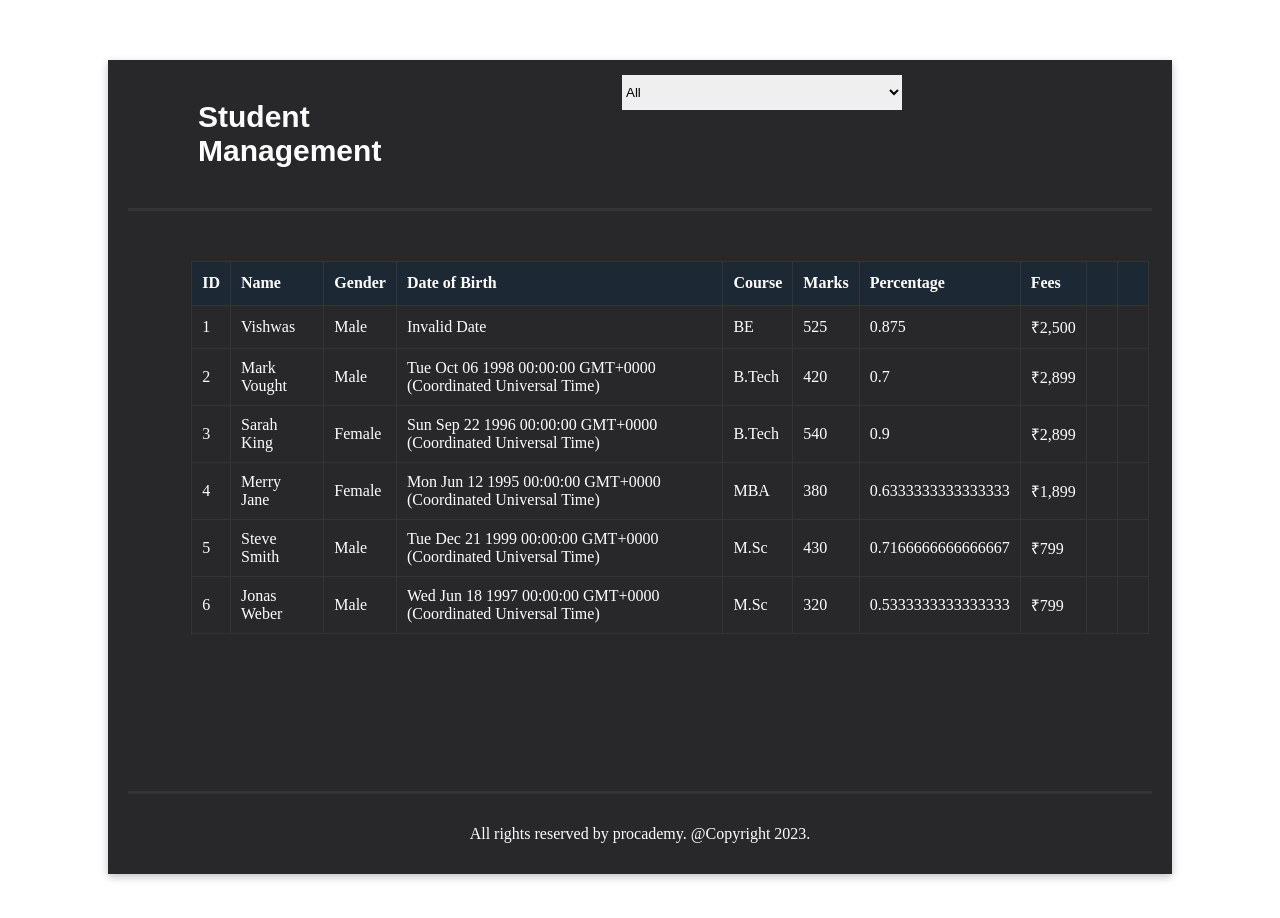
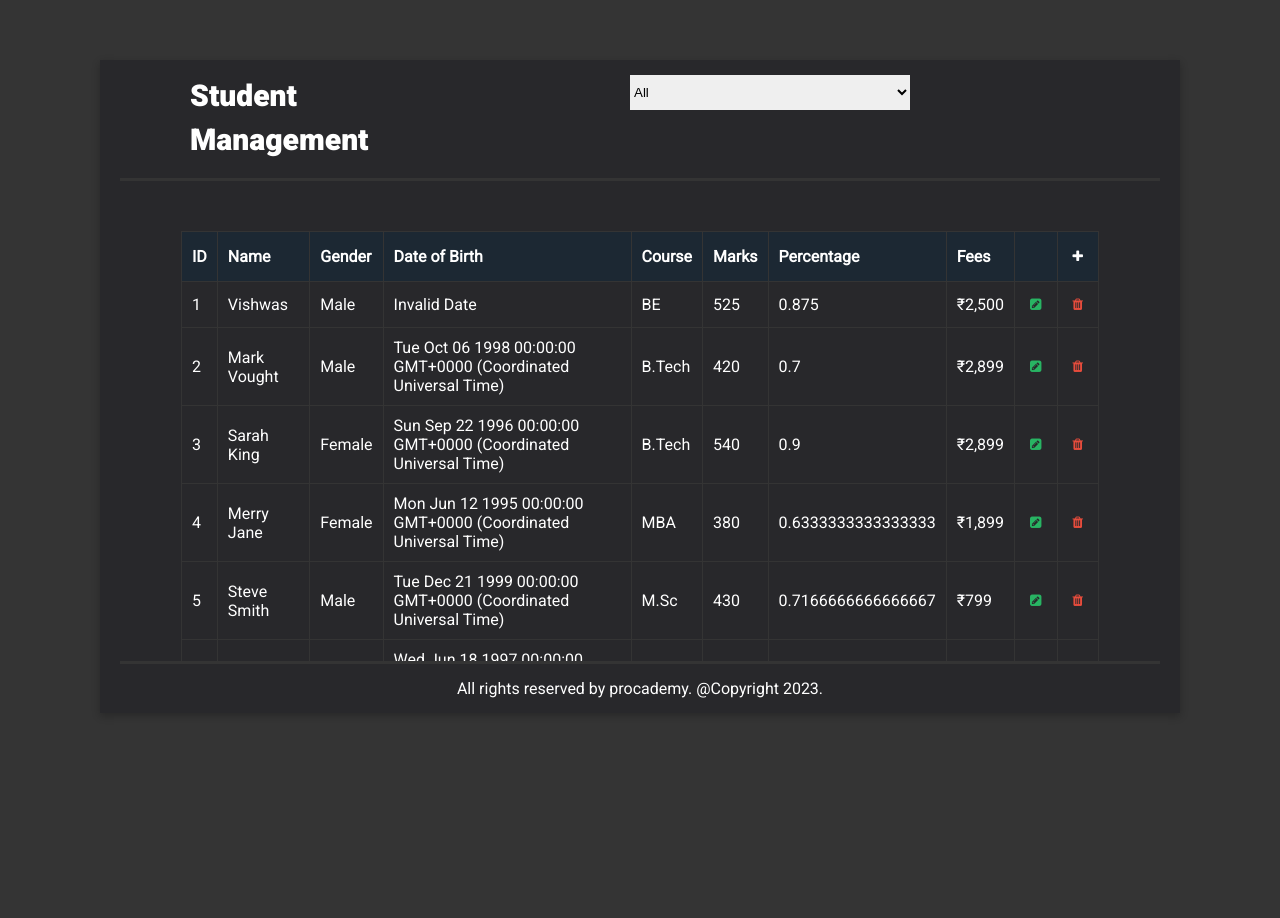
Before and after one commit to VIS-WAS/angular-pipes, an Angular app: page / in a window 1280 px wide. Shown: the top 918 px of the page. After the commit the page ends 800 px from the top, so only its background shows below. Built offline with nearby package versions, Linux system fonts and the light colour scheme.

Commit message:
styles and config file changes

```diff
--- a/src/styles.css
+++ b/src/styles.css
@@ -1 +1,14 @@
 /* You can add global styles to this file, and also import other style files */
+@import url("https://cdnjs.cloudflare.com/ajax/libs/font-awesome/4.7.0/css/font-awesome.min.css");
+@import url("https://fonts.googleapis.com/css2?family=Heebo:wght@900&family=Roboto:wght@100;300;400&display=swap");
+* {
+  margin: 0px;
+  padding: 0px;
+  box-sizing: border-box;
+}
+
+body {
+  font-family: "Roboto", sans-serif;
+  background-color: #343434;
+  color: white;
+}
```
Also changed, not shown: tsconfig.json (+2 -5 lines).
